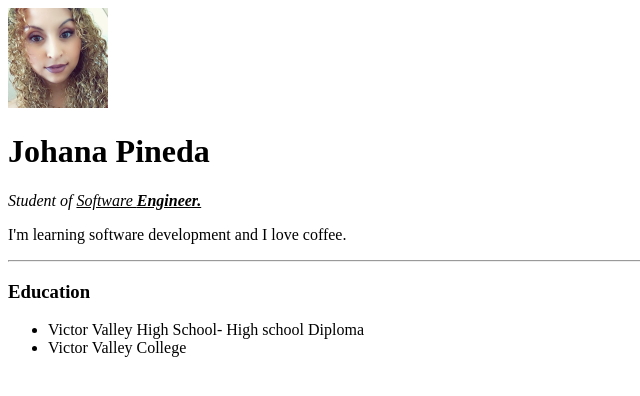
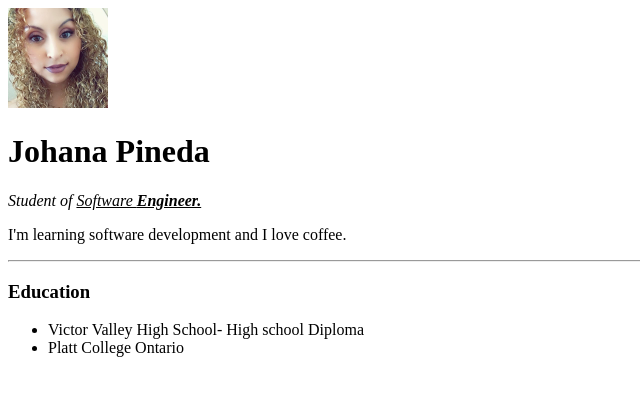
Before and after one commit to johanap86/practice, a plain HTML site: page Personal Site.html in a window 1280 px wide. Shown: the full height of the page, 0-640 px from the left. Drawn offline with Linux system fonts and the light colour scheme.

Commit message:
add Platt College Ontario

```diff
--- a/Personal Site.html
+++ b/Personal Site.html
@@ -18,7 +18,7 @@
     <h3>Education</h3>
     <ul>
      <li>Victor Valley High School- High school Diploma</li>
-     <li>Victor Valley College</li>
+     <li>Platt College Ontario</li>
     </ul>
     <a href="Hobbies.html"My Hobbies<a/>
 </body>
```
